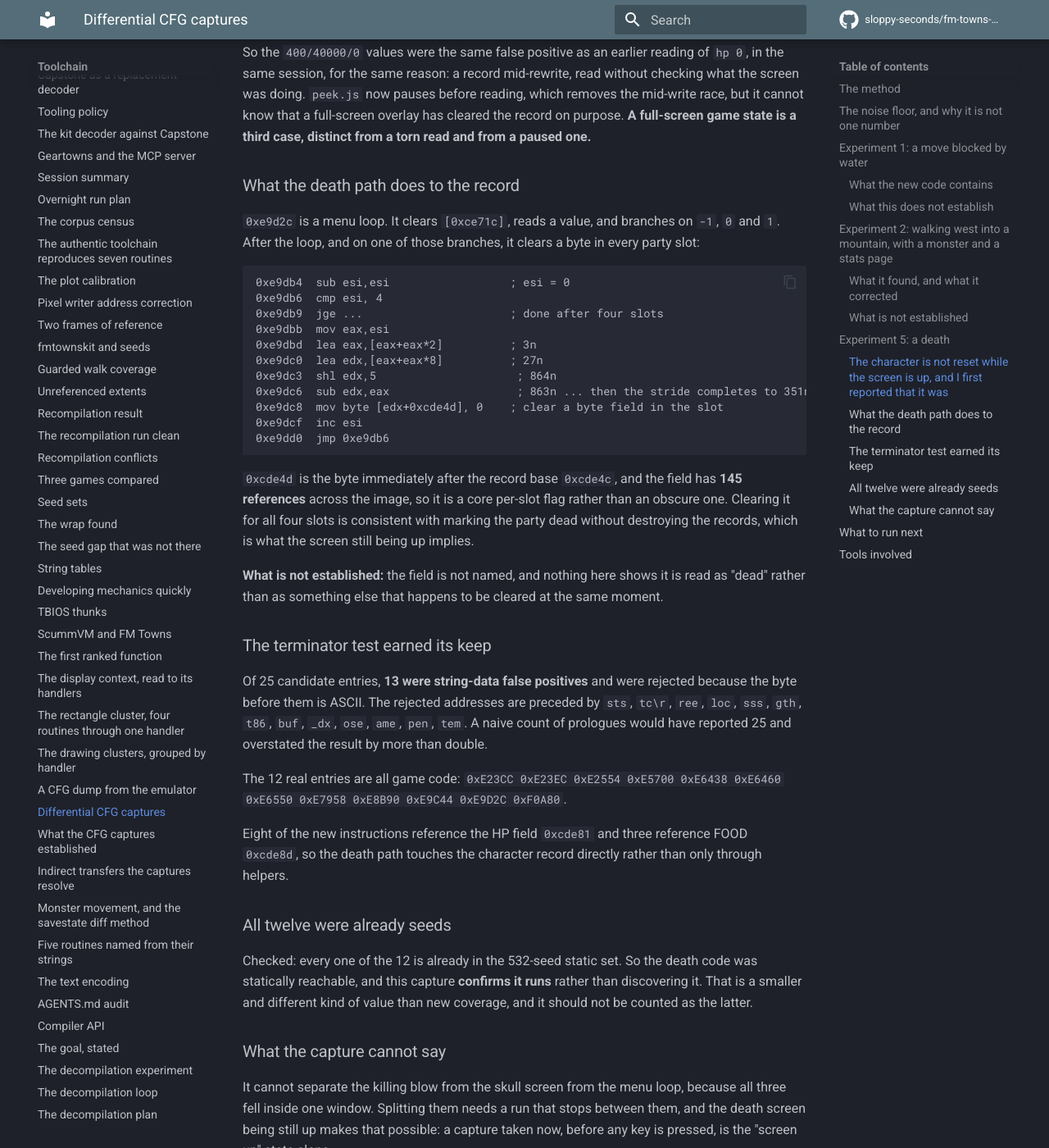
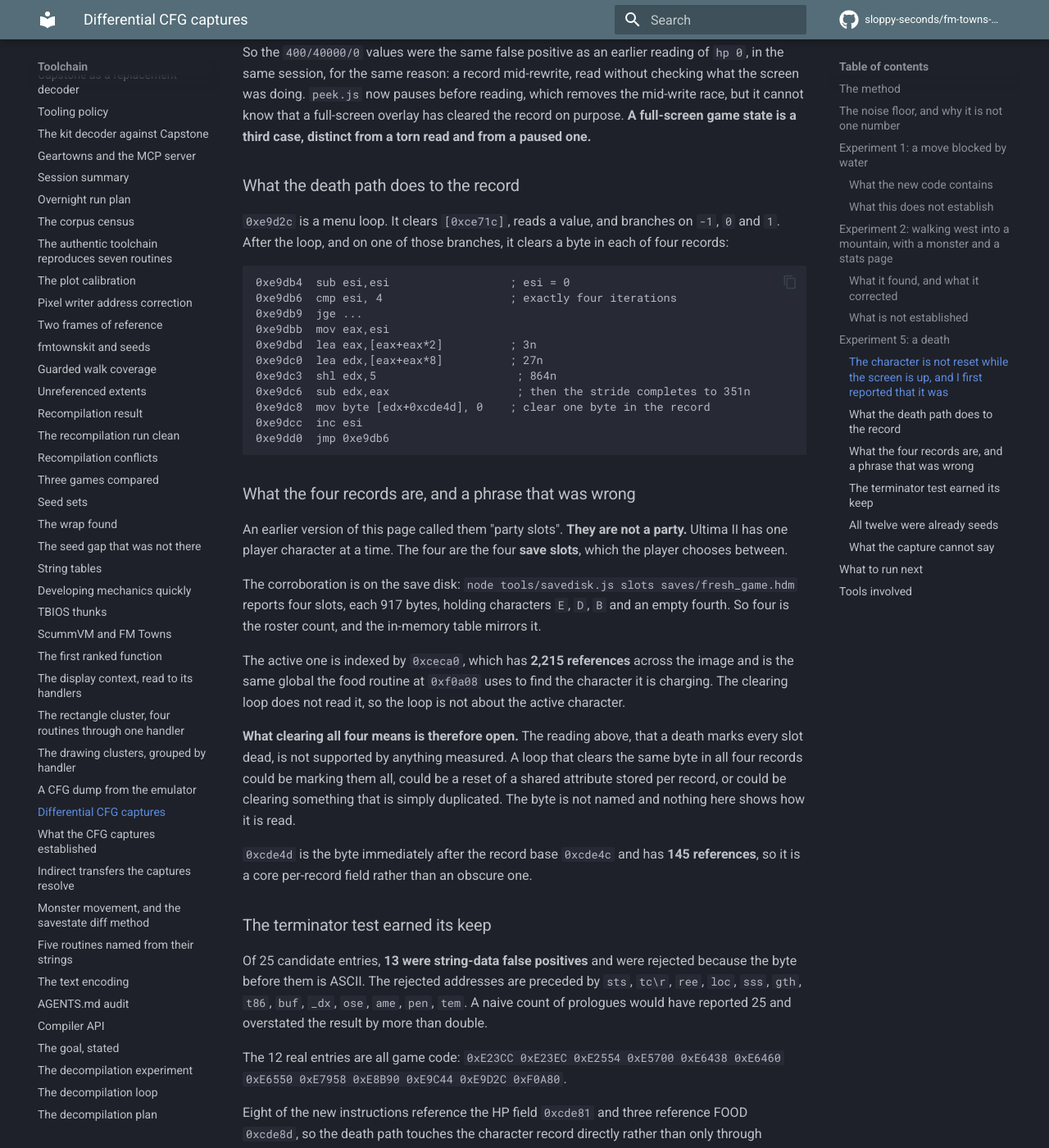
Before and after one commit to sloppy-seconds/fm-towns-ultima, an MkDocs documentation site: the page built from docs/cfg-differential.md, in a window 1280 px wide and 1400 px high, scrolled down 4726 px. Shown: the whole window at 82% size. Built offline with MkDocs 1.6.1 and Material for MkDocs 9.7.7, drawn with Linux system fonts in a browser that asks for light colours; comment, search, counter and statistics services are not loaded.

Commit message:
They are four save slots, not a party, and what clears them is unresolved
Questioned the phrase "each of the four party slots", correctly. Ultima II has one
player character at a time. The four records are the four SAVE SLOTS the player
chooses between, not a party.

Corroborated on the save disk: savedisk.js slots reports four slots, 917 bytes
each, holding characters E, D, B and an empty fourth. So four is the roster count
and the in-memory table mirrors it.

The active one is indexed by 0xceca0, which has 2215 references and is the same
global the food routine at 0xf0a08 uses. The clearing loop does not read it, so the
loop is not about the active character.

Which means the reading I gave last commit, that a death marks every slot dead, is
not supported by anything measured and is withdrawn. A loop clearing the same byte
in all four records could be marking them all, could be resetting a shared attribute
that happens to be stored per record, or could be clearing something duplicated. The
byte is not named and nothing shows how it is read.

0xcde4d has 145 references, so it is a core per-record field. That much is measured.
What it means is open.

````diff
--- a/docs/cfg-differential.md
+++ b/docs/cfg-differential.md
@@ -169,29 +169,42 @@ distinct from a torn read and from a paused one.**
 ### What the death path does to the record
 
 `0xe9d2c` is a menu loop. It clears `[0xce71c]`, reads a value, and branches on `-1`, `0` and `1`. After
-the loop, and on one of those branches, it clears a byte in every party slot:
+the loop, and on one of those branches, it clears a byte in each of four records:
 
 ```
 0xe9db4  sub esi,esi                  ; esi = 0
-0xe9db6  cmp esi, 4
-0xe9db9  jge ...                      ; done after four slots
+0xe9db6  cmp esi, 4                   ; exactly four iterations
+0xe9db9  jge ...
 0xe9dbb  mov eax,esi
 0xe9dbd  lea eax,[eax+eax*2]          ; 3n
 0xe9dc0  lea edx,[eax+eax*8]          ; 27n
 0xe9dc3  shl edx,5                     ; 864n
-0xe9dc6  sub edx,eax                   ; 863n ... then the stride completes to 351n
-0xe9dc8  mov byte [edx+0xcde4d], 0    ; clear a byte field in the slot
-0xe9dcf  inc esi
+0xe9dc6  sub edx,eax                   ; then the stride completes to 351n
+0xe9dc8  mov byte [edx+0xcde4d], 0    ; clear one byte in the record
+0xe9dcc  inc esi
 0xe9dd0  jmp 0xe9db6
 ```
 
-`0xcde4d` is the byte immediately after the record base `0xcde4c`, and the field has **145 references**
-across the image, so it is a core per-slot flag rather than an obscure one. Clearing it for all four
-slots is consistent with marking the party dead without destroying the records, which is what the
-screen still being up implies.
+### What the four records are, and a phrase that was wrong
 
-**What is not established:** the field is not named, and nothing here shows it is read as "dead" rather
-than as something else that happens to be cleared at the same moment.
+An earlier version of this page called them "party slots". **They are not a party.** Ultima II has one
+player character at a time. The four are the four **save slots**, which the player chooses between.
+
+The corroboration is on the save disk: `node tools/savedisk.js slots saves/fresh_game.hdm` reports
+four slots, each 917 bytes, holding characters `E`, `D`, `B` and an empty fourth. So four is the roster
+count, and the in-memory table mirrors it.
+
+The active one is indexed by `0xceca0`, which has **2,215 references** across the image and is the same
+global the food routine at `0xf0a08` uses to find the character it is charging. The clearing loop does
+not read it, so the loop is not about the active character.
+
+**What clearing all four means is therefore open.** The reading above, that a death marks every slot
+dead, is not supported by anything measured. A loop that clears the same byte in all four records could
+be marking them all, could be a reset of a shared attribute stored per record, or could be clearing
+something that is simply duplicated. The byte is not named and nothing here shows how it is read.
+
+`0xcde4d` is the byte immediately after the record base `0xcde4c` and has **145 references**, so it is a
+core per-record field rather than an obscure one.
 
 ### The terminator test earned its keep
 
````
